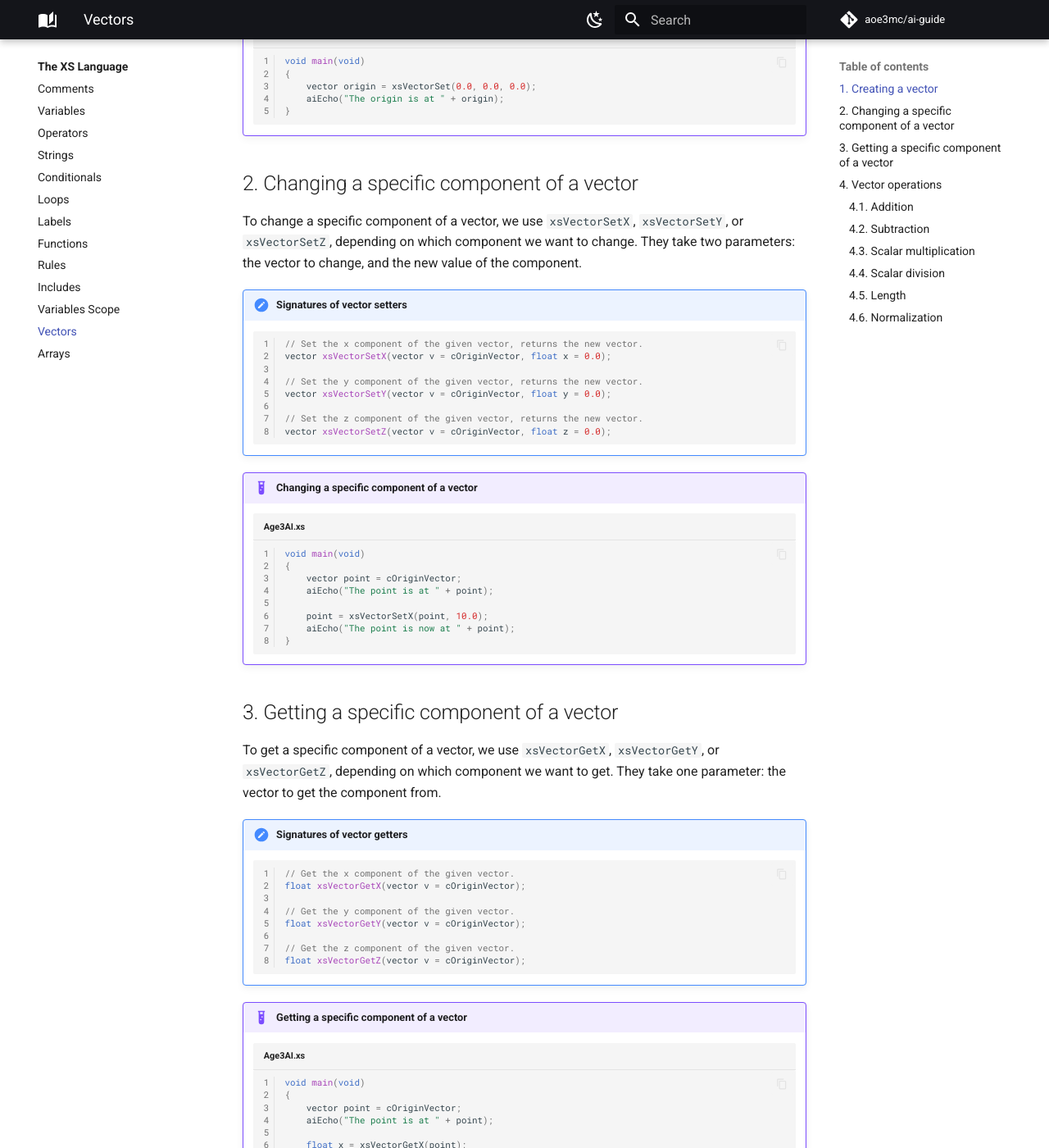
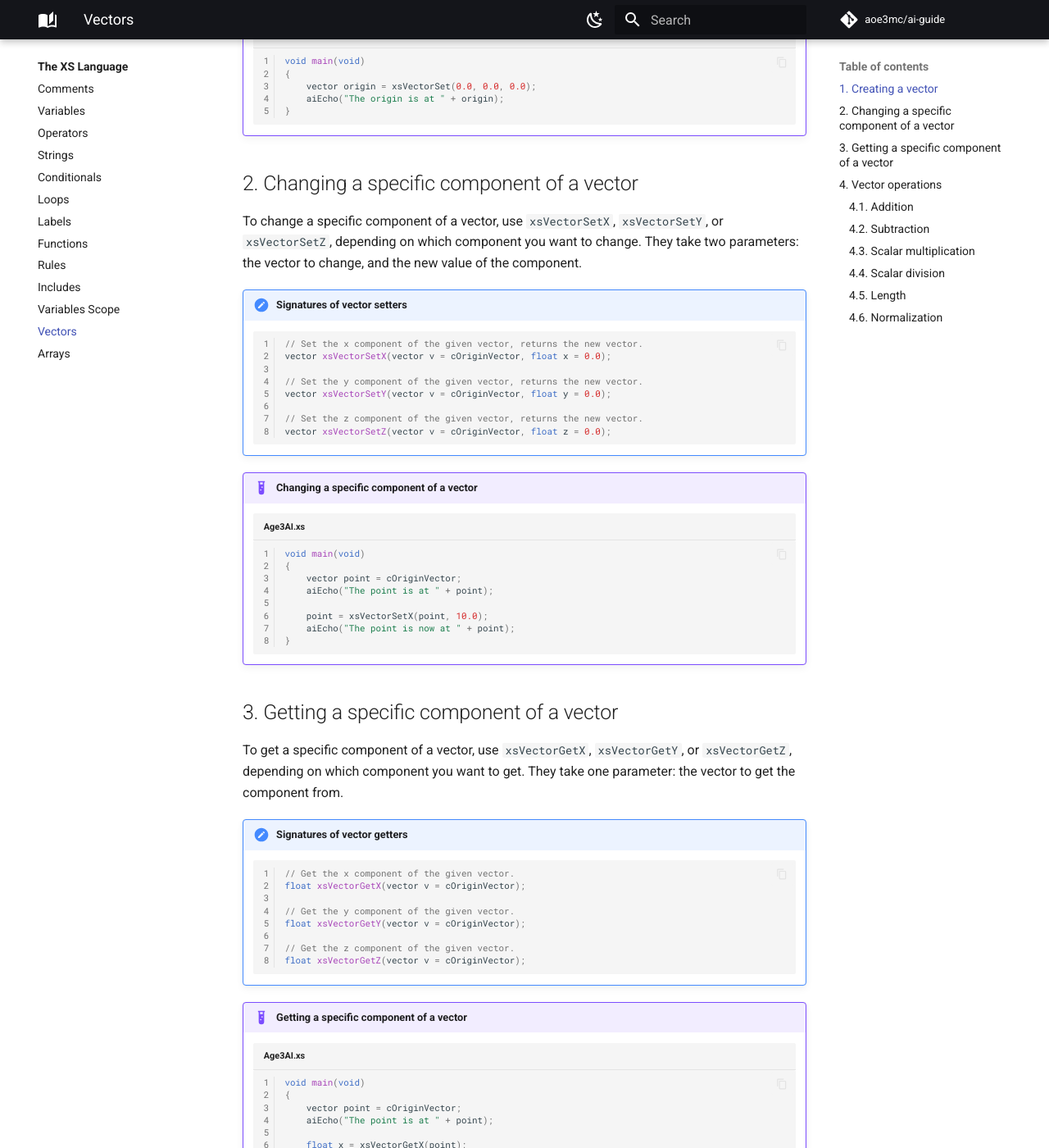
Before and after one commit to aoe3mc/ai-guide, an MkDocs documentation site: the page built from docs/xs/vectors.md, in a window 1280 px wide and 1400 px high, scrolled down 757 px. Shown: the whole window at 82% size. Built offline with MkDocs 1.6.1 and Material for MkDocs 9.7.7, drawn with Linux system fonts in a browser that asks for light colours; comment, search, counter and statistics services are not loaded; some of the changed text lies outside the part shown.

Commit message:
we -> you

```diff
--- a/docs/xs/vectors.md
+++ b/docs/xs/vectors.md
@@ -12,7 +12,7 @@ used to represent a direction, and can have other, less common uses.
 
 ## 1. Creating a vector
 
-To create a vector, we use the `xsVectorSet` function. It takes three
+To create a vector, use the `xsVectorSet` function. It takes three
 parameters: the x, y, and z coordinates of the vector.
 
 !!! note "Signature of `xsVectorSet`"
@@ -33,10 +33,9 @@ parameters: the x, y, and z coordinates of the vector.
 
 ## 2. Changing a specific component of a vector
 
-To change a specific component of a vector, we use `xsVectorSetX`,
-`xsVectorSetY`, or `xsVectorSetZ`, depending on which component we want to
-change. They take two parameters: the vector to change, and the new value of
-the component.
+To change a specific component of a vector, use `xsVectorSetX`, `xsVectorSetY`,
+or `xsVectorSetZ`, depending on which component you want to change. They take
+two parameters: the vector to change, and the new value of the component.
 
 !!! note "Signatures of vector setters"
 
@@ -66,9 +65,9 @@ the component.
 
 ## 3. Getting a specific component of a vector
 
-To get a specific component of a vector, we use `xsVectorGetX`,
-`xsVectorGetY`, or `xsVectorGetZ`, depending on which component we want to
-get. They take one parameter: the vector to get the component from.
+To get a specific component of a vector, use `xsVectorGetX`, `xsVectorGetY`,
+or `xsVectorGetZ`, depending on which component you want to get. They take one
+parameter: the vector to get the component from.
 
 !!! note "Signatures of vector getters"
 
```
Also changed, not shown: docs/xs/operators.md (+2 -2 lines).
